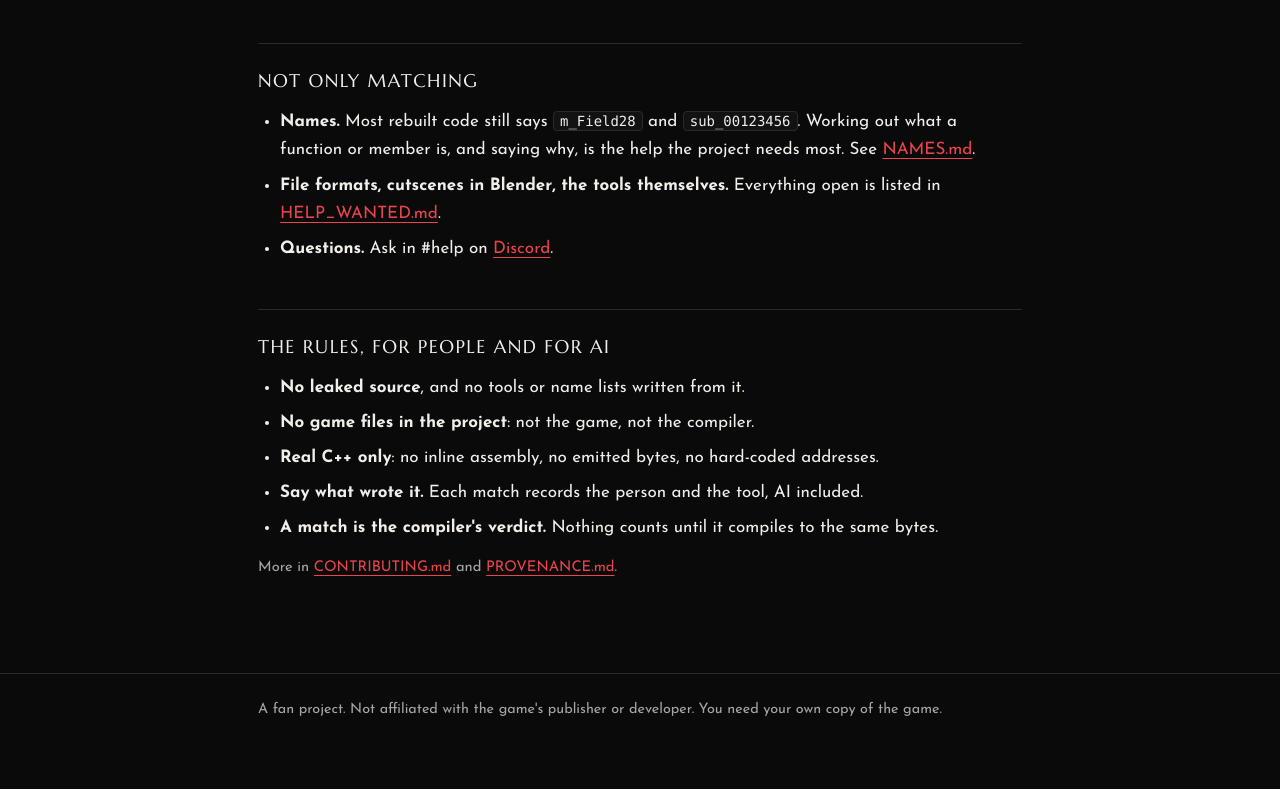
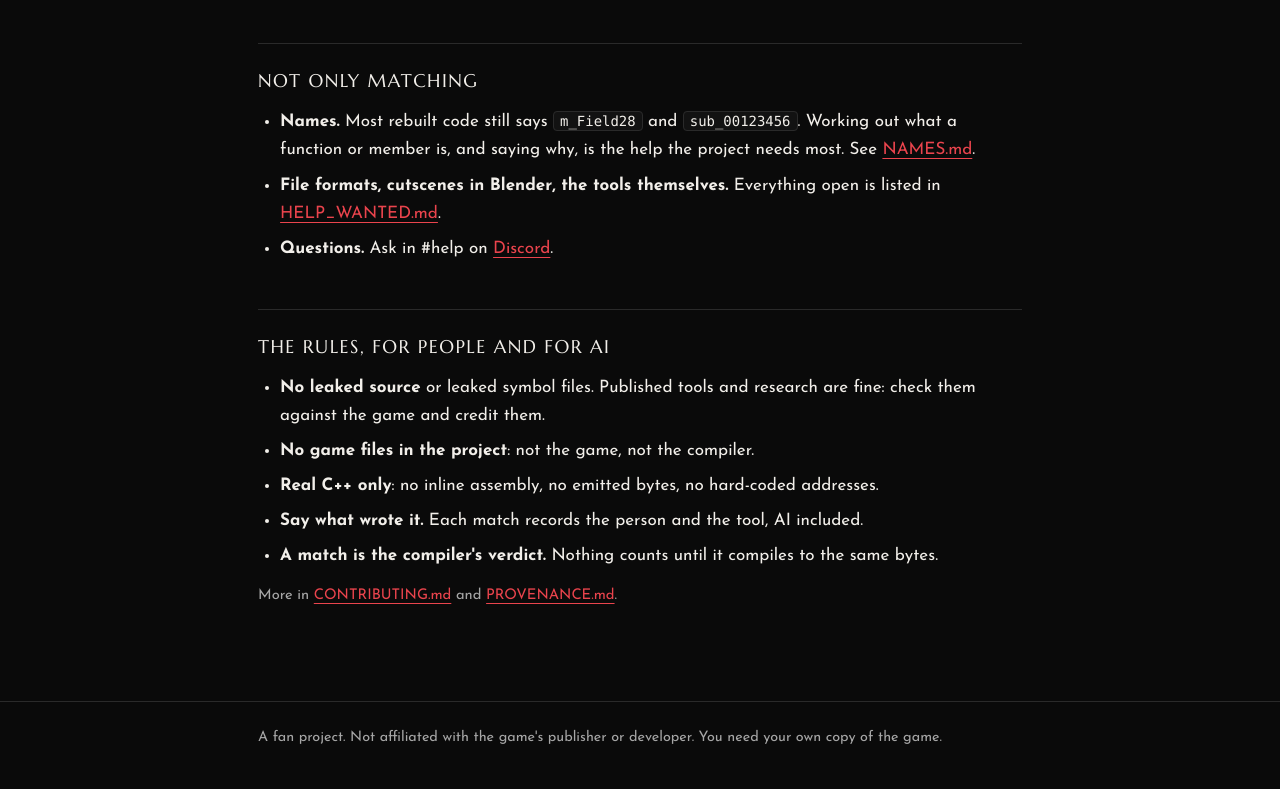
Before and after one commit to scarface-decomp/scarface_decomp, a plain HTML site: page docs/join.html in a window 1280 px wide. Shown: the part 1898-2687 px from the top of the page. Before the commit the page ends 2659 px from the top, so only its background shows below. Drawn offline with Linux system fonts and the light colour scheme.

Commit message:
Open published research (scarface-p3d, ToolKit) to all contributors; wall only leaked source

```diff
--- a/docs/join.html
+++ b/docs/join.html
@@ -134,7 +134,7 @@ python portal/agent.py keep work/xb_00248810.cpp       # ready to record</pre>
 
       <h2>The rules, for people and for AI</h2>
       <ul class="rules">
-        <li><b>No leaked source</b>, and no tools or name lists written from it.</li>
+        <li><b>No leaked source</b> or leaked symbol files. Published tools and research are fine: check them against the game and credit them.</li>
         <li><b>No game files in the project</b>: not the game, not the compiler.</li>
         <li><b>Real C++ only</b>: no inline assembly, no emitted bytes, no hard-coded addresses.</li>
         <li><b>Say what wrote it.</b> Each match records the person and the tool, AI included.</li>
```
Also changed, not shown: 6 other files.
